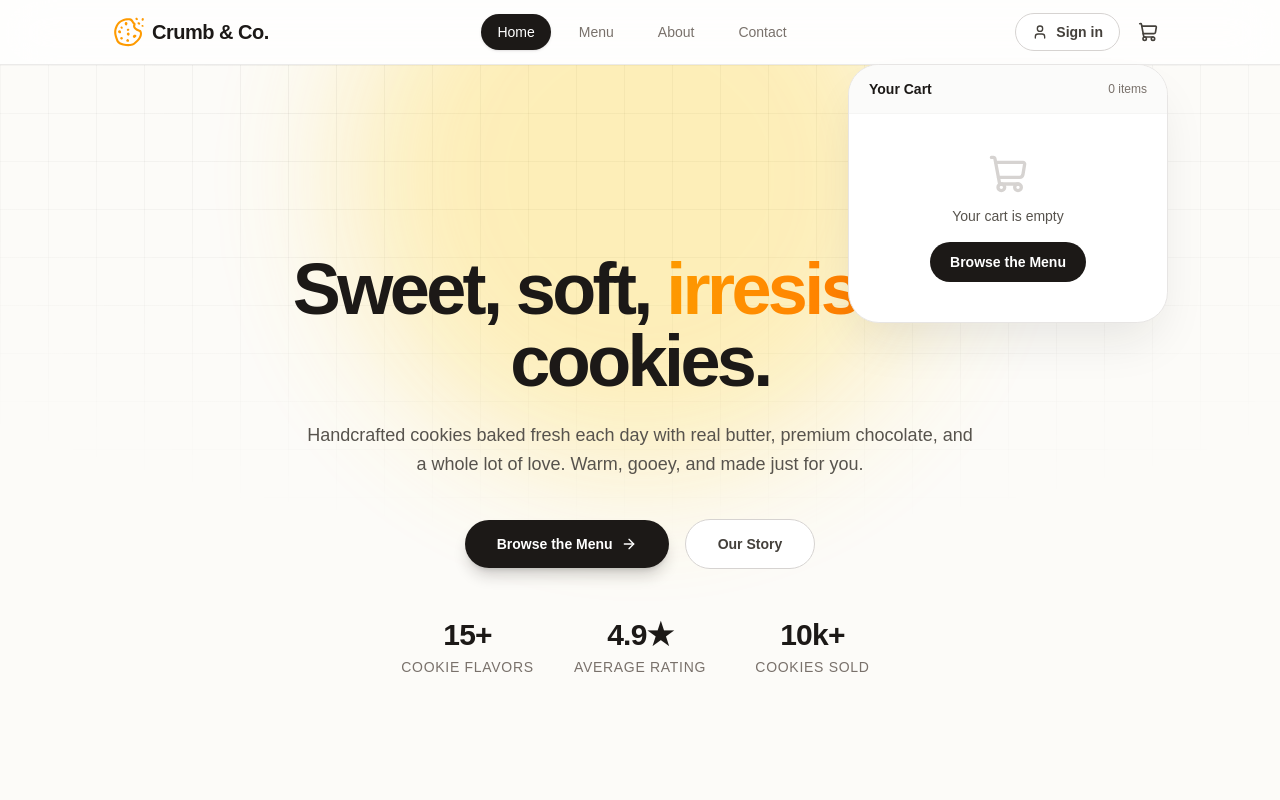
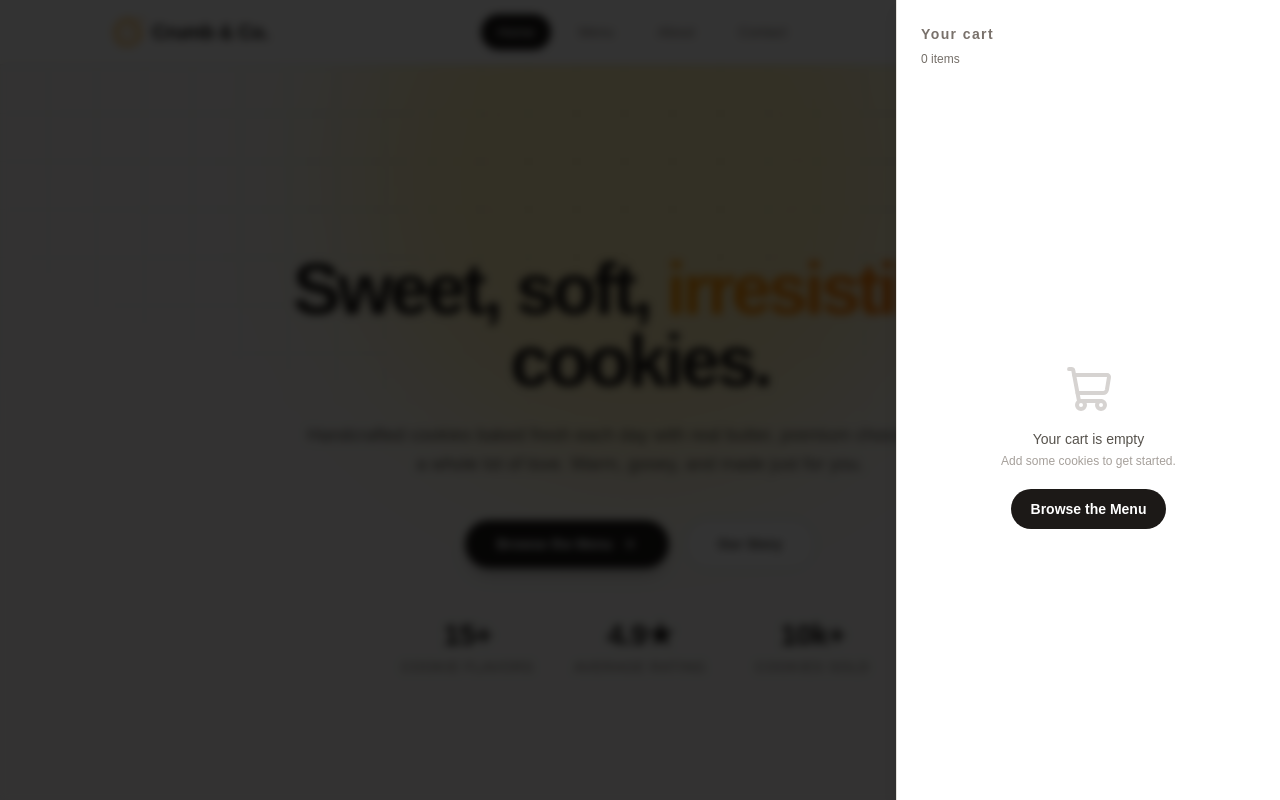
Before and after one commit to juliarina/cookie-store, a React (Vite) app: page / in a window 1280 px wide. Both pictures are taken after a click on the button 1148 px from the left and 32 px from the top of the page. Shown: the top 800 px of the page. Built offline with nearby package versions, Linux system fonts and the light colour scheme; some icons are missing.

Commit message:
feat: convert cart to sheet drawer with per-item totals

```diff
--- a/src/components/layout/Header.tsx
+++ b/src/components/layout/Header.tsx
@@ -1,9 +1,17 @@
-import { useEffect, useRef, useState } from "react"
+import { useEffect, useState } from "react"
 import { Link, NavLink, useLocation, useNavigate } from "react-router"
 import { Minus, Plus, ShoppingCart, Trash2, User } from "lucide-react"
 import { RxCookie } from "react-icons/rx"
 import { useCart } from "../../context/CartContext"
-import { Sheet, SheetContent, SheetTrigger } from "../ui/sheet"
+import {
+  Sheet,
+  SheetContent,
+  SheetDescription,
+  SheetFooter,
+  SheetHeader,
+  SheetTitle,
+  SheetTrigger,
+} from "../ui/sheet"
 
 const navItems = [
   { to: "/", label: "Home", end: true },
@@ -24,10 +32,11 @@ const sheetLinkClasses = ({ isActive }: { isActive: boolean }) =>
     isActive ? "text-amber-600" : "text-stone-900 hover:text-stone-900"
   }`
 
+const DELIVERY_FEE = 5
+
 export default function Header() {
   const [open, setOpen] = useState(false)
   const [cartOpen, setCartOpen] = useState(false)
-  const cartRef = useRef<HTMLDivElement>(null)
   const { items, totalCount, totalPrice, updateQuantity, removeFromCart } =
     useCart()
   const location = useLocation()
@@ -37,19 +46,6 @@ export default function Header() {
     setCartOpen(false)
     setOpen(false)
   }, [location])
-
-  useEffect(() => {
-    if (!cartOpen) {
-      return
-    }
-    function handleClickOutside(event: MouseEvent) {
-      if (cartRef.current && !cartRef.current.contains(event.target as Node)) {
-        setCartOpen(false)
-      }
-    }
-    document.addEventListener("mousedown", handleClickOutside)
-    return () => document.removeEventListener("mousedown", handleClickOutside)
-  }, [cartOpen])
 
   return (
     <header className="sticky top-0 z-50 border-b border-stone-200/80 bg-white/75 backdrop-blur-xl">
@@ -89,11 +85,11 @@ export default function Header() {
             <User className="h-5 w-5" />
           </Link>
 
-          <div className="relative" ref={cartRef}>
+          <Sheet open={cartOpen} onOpenChange={setCartOpen}>
+            <SheetTrigger asChild>
               <button
                 type="button"
                 aria-label={`Open cart, ${totalCount} items`}
-              onClick={() => setCartOpen((v) => !v)}
                 className="relative inline-flex h-10 w-10 items-center justify-center rounded-full text-stone-700 transition-all duration-200 hover:scale-105 hover:bg-stone-100"
               >
                 <ShoppingCart className="h-5 w-5" />
@@ -103,39 +99,42 @@ export default function Header() {
                   </span>
                 )}
               </button>
+            </SheetTrigger>
 
-            {cartOpen && (
-              <div className="absolute right-0 top-full z-50 mt-3 w-80 overflow-hidden rounded-3xl border border-stone-200 bg-white shadow-2xl shadow-stone-900/10">
-                <div className="flex items-center justify-between border-b border-stone-100 bg-stone-50/80 px-5 py-3.5">
-                  <h2 className="text-sm font-semibold text-stone-900">
-                    Your Cart
-                  </h2>
-                  <span className="text-xs text-stone-500">
+            <SheetContent side="right" className="max-w-sm">
+              <SheetHeader>
+                <SheetTitle className="text-sm font-semibold tracking-widest text-stone-500">
+                  Your cart
+                </SheetTitle>
+                <SheetDescription>
                   {totalCount} item{totalCount === 1 ? "" : "s"}
-                  </span>
-                </div>
+                </SheetDescription>
+              </SheetHeader>
 
               {items.length === 0 ? (
-                  <div className="px-5 py-10 text-center">
-                    <ShoppingCart className="mx-auto h-10 w-10 text-stone-300" />
-                    <p className="mt-3 text-sm font-medium text-stone-600">
+                <div className="flex flex-1 flex-col items-center justify-center px-6 py-16 text-center">
+                  <ShoppingCart className="h-12 w-12 text-stone-300" />
+                  <p className="mt-4 text-sm font-medium text-stone-600">
                     Your cart is empty
+                  </p>
+                  <p className="mt-1 text-xs text-stone-400">
+                    Add some cookies to get started.
                   </p>
                   <Link
                     to="/menu"
                     onClick={() => setCartOpen(false)}
-                      className="mt-4 inline-flex rounded-full bg-stone-900 px-5 py-2.5 text-sm font-semibold text-white transition-all duration-200 hover:scale-[1.02] hover:bg-stone-800"
+                    className="mt-5 inline-flex rounded-full bg-stone-900 px-5 py-2.5 text-sm font-semibold text-white transition-all duration-200 hover:scale-[1.02] hover:bg-stone-800"
                   >
                     Browse the Menu
                   </Link>
                 </div>
               ) : (
                 <>
-                    <ul className="max-h-72 divide-y divide-stone-100 overflow-y-auto px-5">
+                  <ul className="flex-1 divide-y divide-stone-100 overflow-y-auto px-5 py-2">
                     {items.map((item) => (
                       <li
                         key={item.cookie.id}
-                          className="flex items-center gap-3 py-3"
+                        className="flex items-start gap-3 py-4"
                       >
                         <div className="flex h-10 w-10 shrink-0 items-center justify-center rounded-2xl bg-amber-50">
                           <RxCookie className="h-8 w-8 text-amber-500" />
@@ -144,11 +143,10 @@ export default function Header() {
                           <p className="truncate text-sm font-semibold text-stone-900">
                             {item.cookie.name}
                           </p>
-                            <p className="text-xs text-stone-500">
+                          <p className="mt-0.5 text-xs text-stone-500">
                             ${item.cookie.price.toFixed(2)}
                           </p>
-                          </div>
-                          <div className="flex items-center gap-1">
+                          <div className="mt-2 flex items-center gap-1">
                             <button
                               type="button"
                               aria-label={`Decrease quantity of ${item.cookie.name}`}
@@ -180,40 +178,63 @@ export default function Header() {
                               <Plus className="h-3.5 w-3.5" />
                             </button>
                           </div>
+                        </div>
+                        <div className="flex flex-col items-end gap-1">
+                          <span className="text-sm font-bold text-stone-900">
+                            ${(item.cookie.price * item.quantity).toFixed(2)}
+                          </span>
+                          <span className="text-[11px] text-stone-400">
+                            {item.quantity} × ${item.cookie.price.toFixed(2)}
+                          </span>
                           <button
                             type="button"
                             aria-label={`Remove ${item.cookie.name} from cart`}
                             onClick={() => removeFromCart(item.cookie.id)}
-                            className="flex h-7 w-7 shrink-0 items-center justify-center rounded-full text-stone-400 transition hover:bg-red-50 hover:text-red-500"
+                            className="mt-1 flex h-7 w-7 items-center justify-center rounded-full text-stone-400 transition hover:bg-red-50 hover:text-red-500"
                           >
                             <Trash2 className="h-4 w-4" />
                           </button>
+                        </div>
                       </li>
                     ))}
                   </ul>
-                    <div className="border-t border-stone-100 bg-stone-50/80 px-5 py-4">
-                      <div className="flex items-center justify-between text-sm text-stone-600">
-                        <span>Total</span>
-                        <span className="text-lg font-extrabold text-stone-900">
+
+                  <SheetFooter className="border-t border-stone-100 bg-stone-50/80">
+                    <dl className="w-full space-y-2 text-sm">
+                      <div className="flex items-center justify-between text-stone-600">
+                        <dt>Subtotal</dt>
+                        <dd className="font-semibold text-stone-900">
                           ${totalPrice.toFixed(2)}
-                        </span>
+                        </dd>
                       </div>
+                      <div className="flex items-center justify-between text-stone-600">
+                        <dt>Delivery</dt>
+                        <dd className="font-semibold text-stone-900">
+                          ${DELIVERY_FEE.toFixed(2)}
+                        </dd>
+                      </div>
+                      <div className="flex items-center justify-between border-t border-stone-200 pt-2 text-base">
+                        <dt className="font-semibold text-stone-900">Total</dt>
+                        <dd className="text-lg font-extrabold text-stone-900">
+                          ${(totalPrice + DELIVERY_FEE).toFixed(2)}
+                        </dd>
+                      </div>
+                    </dl>
                     <button
                       type="button"
                       onClick={() => {
                         setCartOpen(false)
                         navigate("/checkout")
                       }}
-                        className="mt-3 w-full rounded-full bg-stone-900 py-2.5 text-sm font-semibold text-white transition-all duration-200 hover:scale-[1.01] hover:bg-stone-800"
+                      className="w-full rounded-full bg-stone-900 py-3 text-sm font-semibold text-white transition-all duration-200 hover:scale-[1.01] hover:bg-amber-500"
                     >
-                        Checkout
+                      Proceed to Checkout
                     </button>
-                    </div>
+                  </SheetFooter>
                 </>
               )}
-              </div>
-            )}
-          </div>
+            </SheetContent>
+          </Sheet>
 
           <Sheet open={open} onOpenChange={setOpen}>
             <SheetTrigger asChild>
```
Lines whose indentation alone changed are shown as unchanged.
